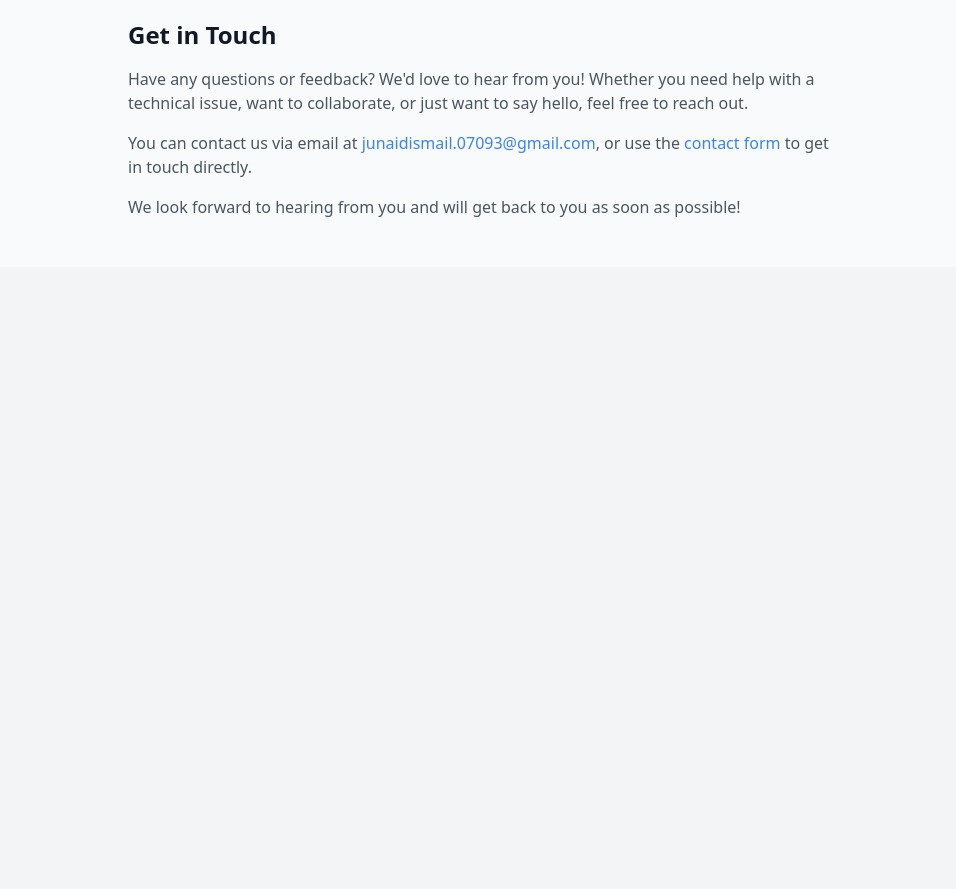
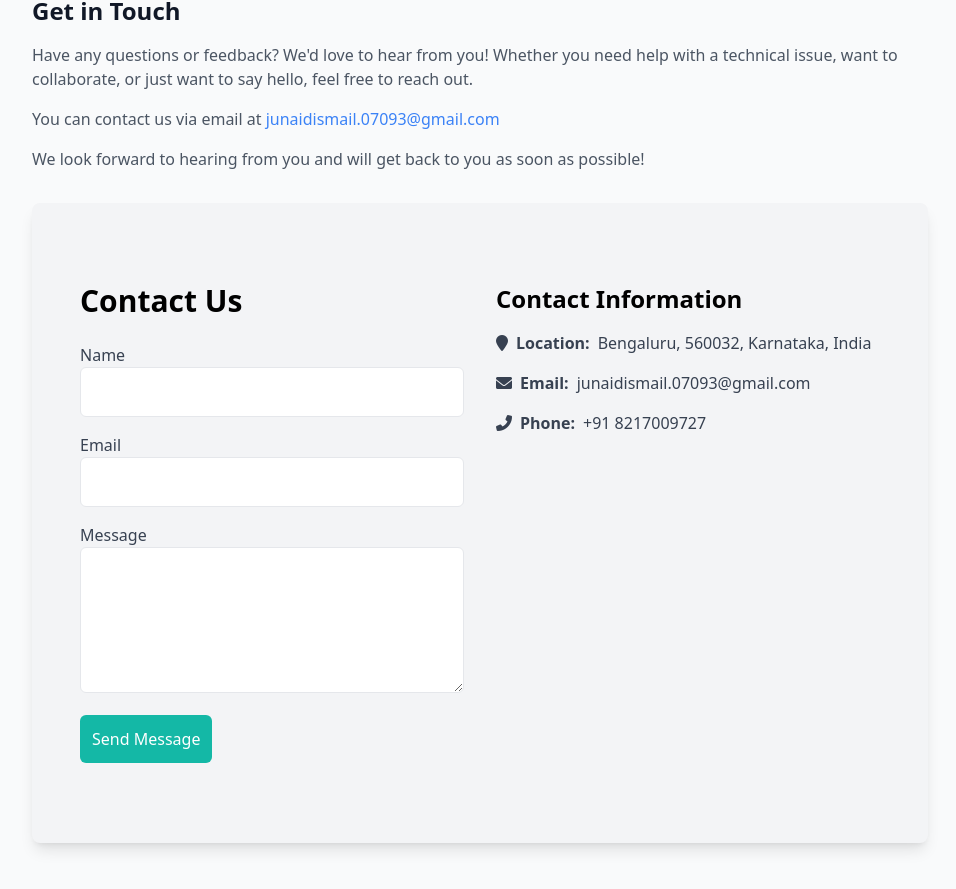
Before and after one commit to JunaidKhaleel093/Code-Sphere, a React (Vite) app: page /about in a window 1280 px wide. Shown: the part 557-1446 px from the top of the page, without its empty margins (160-1116 px from the left). Before the commit the page ends 824 px from the top, so only its background shows below. Built offline with nearby package versions, Linux system fonts and the light colour scheme.

Commit message:
Merge branch 'feature-branch' into main

```diff
--- a/src/App.jsx
+++ b/src/App.jsx
@@ -20,7 +20,7 @@ function App() {
             <Route path="/blog" element={<Blog />} />
             <Route path="/article-2" element={<Article2 />} />
             <Route path="/about" element={<About />} />
-            <Route exact path="/" component={FeaturedPost} />
+            <Route path="/" element={<FeaturedPost />} />
             <Route path="/full-article" element={<FullArticle />} />
           </Routes>
         </main>
--- a/src/Components/ContactForm.jsx
+++ b/src/Components/ContactForm.jsx
@@ -15,7 +15,6 @@ export default function ContactForm() {
     setFormData({ ...formData, [name]: value });
   };
 
-  // Replace this with the updated handleFormSubmit function
   const handleFormSubmit = async (e) => {
     e.preventDefault();
     setIsSubmitting(true);
@@ -27,26 +26,22 @@ export default function ContactForm() {
       return;
     }
 
-    const API_URL = "https://formspree.io/f/xwpkblld"; // Always use Formspree URL
-
-    console.log("Submitting to:", API_URL); // Debug URL
-    console.log("Form Data:", formData);   // Debug Data
-
     try {
-      const response = await fetch(API_URL, {
+      const response = await fetch("https://formspree.io/f/xwpkblld", {
         method: "POST",
-        headers: { "Content-Type": "application/json" },
+        headers: {
+          "Content-Type": "application/json",
+        },
         body: JSON.stringify(formData),
       });
 
-      if (!response.ok) {
-        throw new Error("Error submitting the form.");
+      if (response.ok) {
+        setIsSubmitted(true);
+        setFormData({ name: "", email: "", message: "" });
+      } else {
+        setError("There was an error submitting the form. Please try again later.");
       }
-
-      setIsSubmitted(true);
-      setFormData({ name: "", email: "", message: "" });
     } catch (error) {
-      console.error("Submission error:", error);
       setError("There was an error submitting the form. Please try again later.");
     } finally {
       setIsSubmitting(false);
@@ -58,7 +53,11 @@ export default function ContactForm() {
       <div className="flex flex-wrap -mx-4">
         <div className="w-full md:w-1/2 px-4">
           <h2 className="text-3xl font-semibold mb-6">Contact Us</h2>
-          <form onSubmit={handleFormSubmit} className="space-y-4">
+
+          <form
+            onSubmit={handleFormSubmit}
+            className="space-y-4"
+          >
             <div>
               <label htmlFor="name" className="block text-gray-700">
                 Name
@@ -103,40 +102,42 @@ export default function ContactForm() {
             </div>
             <button
               type="submit"
-              className={`bg-teal-500 text-white p-3 rounded-md hover:bg-teal-600 ${
-                isSubmitting ? "opacity-50 cursor-not-allowed" : ""
-              }`}
+              className={`bg-teal-500 text-white p-3 rounded-md hover:bg-teal-600 ${isSubmitting ? 'opacity-50 cursor-not-allowed' : ''}`}
               disabled={isSubmitting}
             >
               {isSubmitting ? "Sending..." : "Send Message"}
             </button>
           </form>
+
+          {/* Display success message */}
           {isSubmitted && (
             <div className="mt-4 text-green-600 font-semibold">
               Your message has been sent successfully!
             </div>
           )}
+
+          {/* Display error message */}
           {error && (
-            <div className="mt-4 text-red-600 font-semibold">{error}</div>
+            <div className="mt-4 text-red-600 font-semibold">
+              {error}
+            </div>
           )}
         </div>
+
         <div className="w-full md:w-1/2 px-4 mt-8 md:mt-0">
           <h3 className="text-2xl font-semibold mb-4">Contact Information</h3>
           <ul className="space-y-4">
             <li className="text-gray-700 flex items-center">
               <i className="fas fa-location-pin mr-2"></i>
-              <strong>Location: </strong>
-              <span className="ml-2">Bengaluru, 560032, Karnataka, India</span>
+              <strong>Location: </strong> <span className="ml-2">Bengaluru, 560032, Karnataka, India</span>
             </li>
             <li className="text-gray-700 flex items-center">
               <i className="fas fa-envelope mr-2"></i>
-              <strong>Email: </strong>
-              <span className="ml-2">junaidismail.07093@gmail.com</span>
+              <strong>Email: </strong> <span className="ml-2"> junaidismail.07093@gmail.com</span>
             </li>
             <li className="text-gray-700 flex items-center">
               <i className="fas fa-phone-alt mr-2"></i>
-              <strong>Phone:</strong>
-              <span className="ml-2">+91 8217009727</span>
+              <strong>Phone:</strong> <span className="ml-2"> +91 8217009727</span>
             </li>
           </ul>
         </div>
--- a/src/Components/Header.jsx
+++ b/src/Components/Header.jsx
@@ -16,7 +16,7 @@ export default function Header() {
             <img
               src="https://res.cloudinary.com/dsgwuim2d/image/upload/v1733075152/Code1_Logo_jqky2r.png"
               alt="Logo"
-              className="w-10 h-10 sm:w-16 sm:h-18"
+              className="w-12 h-14 sm:w-16 sm:h-18"
             />
             <span>CodeSphere</span>
           </Link>
--- a/src/pages/About.jsx
+++ b/src/pages/About.jsx
@@ -1,6 +1,9 @@
+import ContactForm from "../Components/ContactForm";
+
 export default function About() {
-    return (
-      <div className="max-w-3xl mx-auto px-4 sm:px-6 lg:px-8 py-12">
+  return (
+    <div className="container mx-auto px-4 py-12">
+      <div className="max-w-4xl mx-auto">
         <h1 className="text-4xl font-bold text-gray-900 mb-6">About CodeSphere</h1>
         <div className="prose prose-lg">
           <p className="text-gray-600 mb-4">
@@ -28,19 +31,22 @@ export default function About() {
             Have any questions or feedback? We'd love to hear from you! Whether you need help with a technical issue,
             want to collaborate, or just want to say hello, feel free to reach out.
           </p>
-
           <p className="text-gray-600 mb-4">
             You can contact us via email at{' '}
-            <a href="mailto:youremail@example.com" className="text-blue-500 hover:underline">
-            junaidismail.07093@gmail.com
+            <a href="mailto:junaidismail.07093@gmail.com" className="text-blue-500 hover:underline">
+              junaidismail.07093@gmail.com
             </a>
-            , or use the <a href="/contact" className="text-blue-500 hover:underline">contact form</a> to get in touch directly.
           </p>
-
           <p className="text-gray-600">
             We look forward to hearing from you and will get back to you as soon as possible!
           </p>
         </div>
+
+        {/* Add Contact Form */}
+        <div className="bg-gray-100 p-8 rounded-lg shadow-lg mt-8">
+          <ContactForm />
+        </div>
       </div>
-    );
-  }
+    </div>
+  );
+}
```
